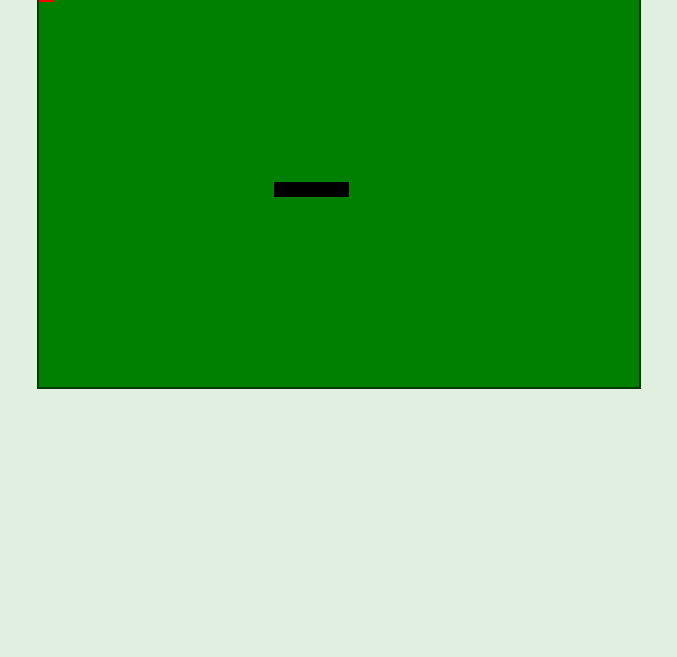
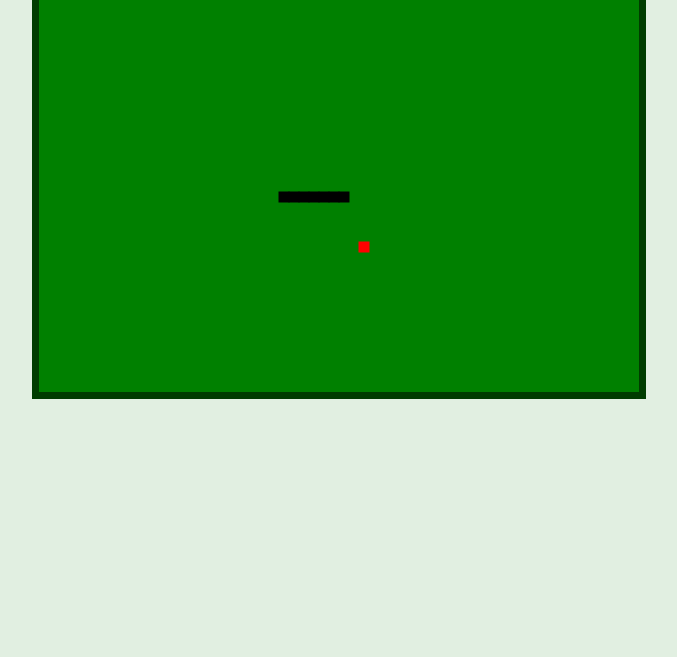
Before and after one commit to lo-f/Project-1-planning, a plain HTML site: page index.html in a window 1280 px wide. Shown: the part 143-800 px from the top of the page, without its empty margins (301-978 px from the left). Drawn offline with Linux system fonts and the light colour scheme.

Commit message:
created randomizer for apple placement

```diff
--- a/JS/game.js
+++ b/JS/game.js
@@ -2,7 +2,6 @@
 
 const canvas = document.getElementById("gameArea")
 const ctx = gameArea.getContext("2d");
-ctx.lineWidth = 10;
 
 /* ----------------------------- STATE VARIABLE ----------------------------- */
 
@@ -10,19 +9,26 @@ ctx.lineWidth = 10;
 
 /* -------------------------------- FUNCTIONS ------------------------------- */
 
+// Apple Randomizer
+function  randomApple (min, max) {
+    return Math.round((Math.random() * ((max-min)+min) / 10) * 10);
+}
+
 // Draw Apple---------
 function drawApple () {
-    let apple_x;
-    let apple_y;
+    // let apple_x= 590
+    // let apple_y=390
+    apple_x = randomApple(0, 59.1)*10;
+    apple_y = randomApple(0, 39.1)*10;
     ctx.fillStyle = 'red';
     ctx.strokeStyle = 'red';
-    // ctx.fillRect(apple_x, apple_y , 10, 10);
-    // ctx.strokeRect(apple_x, apple_y, 10, 10);
-    ctx.fillRect(0, 0 , 10, 10);
-    ctx.strokeRect(0, 0, 10, 10);
+    ctx.fillRect(apple_x, apple_y , 10, 10);
+    ctx.strokeRect(apple_x, apple_y, 10, 10);
+    // ctx.fillRect(0, 0 , 10, 10);
+    // ctx.strokeRect(0, 0, 10, 10);
+    console.log(apple_x, apple_y);
 }
 drawApple ();
-
 
 // Draw Snake------------
 let snake = [
@@ -35,6 +41,8 @@ let snake = [
     {x:240, y:200},
 ]
 
+let snakeHead = snake[0];
+
 function drawSnake() {
     snake.forEach(drawSnakeBody);
 }
@@ -42,17 +50,29 @@ function drawSnake() {
 function drawSnakeBody (snakeBody) {
     ctx.fillStyle = 'black';
     ctx.strokeStyle = 'black';
-    ctx.fillRect(snakeBody.x, snakeBody.y, 5, 5);
-    ctx.strokeRect(snakeBody.x, snakeBody.y, 5, 5);
+    ctx.fillRect(snakeBody.x, snakeBody.y, 10, 10);
+    ctx.strokeRect(snakeBody.x, snakeBody.y, 10, 10);
     // ctx.fillRect(300, 200, 1, -100);
     // ctx.strokeRect(300, 200, 1, 1);
 }
 
 drawSnake()
 
-
 /* ----------------------------- CACHED ELEMENTS ---------------------------- */
 
 
 
 /* ----------------------------- EVENT LISTENERS ---------------------------- */
+
+
+
+
+
+// Snake Movement --------------------------
+
+function snakeMovement () {
+    const snakeHead = {x: snake[0].x, y: snake[0].y}
+}
+
+// snakeMovement();
+// // drawSnake();;
--- a/style.css
+++ b/style.css
@@ -11,7 +11,7 @@ body {
     left: 50%;
     transform: translate(-50%, -50%); */
     background-color: green;
-    border: 2.5px solid rgb(0, 60, 0)
+    border: 7px solid rgb(0, 60, 0)
   }
 .content {
     display: flex;
```
